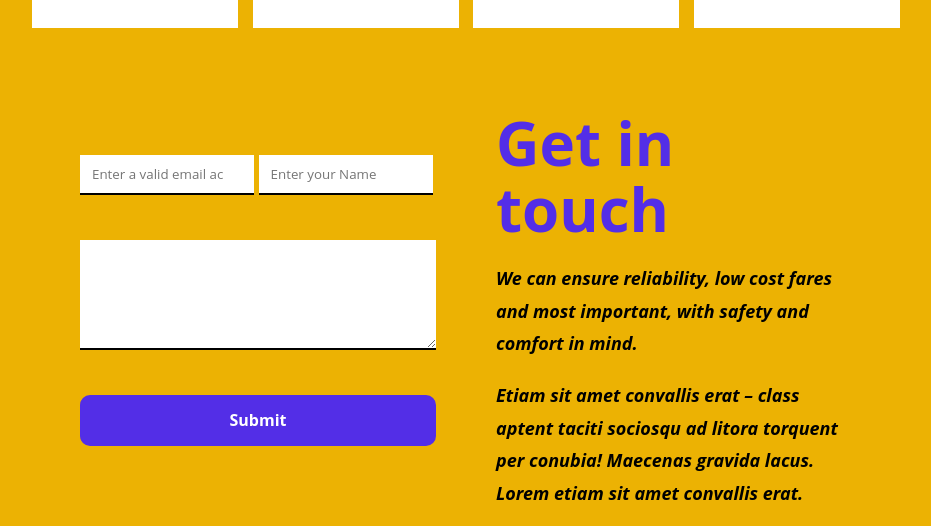
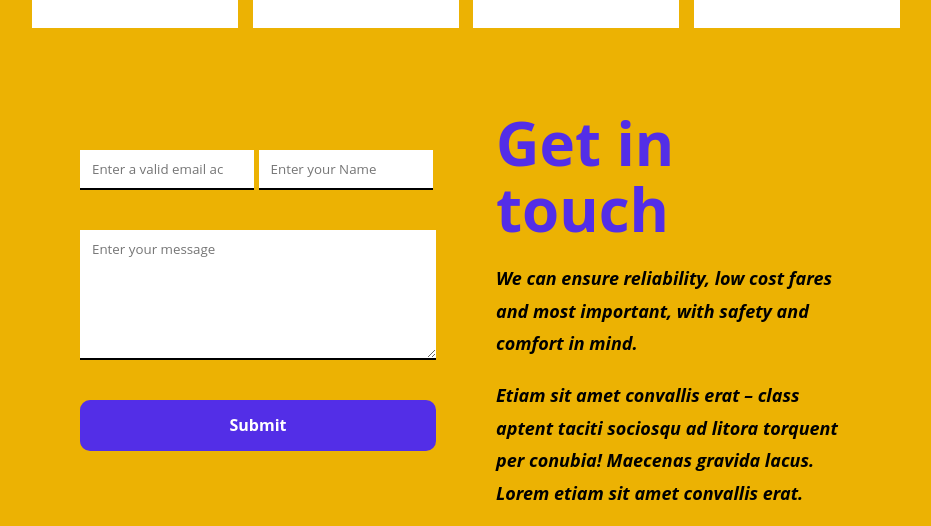
Before and after one commit to AnnaYeritsyan/Nicepage_template_front-end, a plain HTML site: page index.html in a window 1280 px wide. Shown: the part 3950-4476 px from the top of the page, without its empty margins (174-1105 px from the left). Drawn offline with nearby package versions, Linux system fonts and the light colour scheme.

Commit message:
textareaChange

```diff
--- a/index.html
+++ b/index.html
@@ -220,7 +220,7 @@
                         <input type="email" placeholder="Enter a valid email ac">
                         <input type="text" placeholder="Enter your Name">
                     </div>
-                    <textarea rows="6" cols="25"></textarea>
+                    <textarea rows="6" cols="25" placeholder="Enter your message"></textarea>
                     <input type="submit" class="formSubmit">
                 </form>
             </div>
--- a/style.css
+++ b/style.css
@@ -359,6 +359,7 @@ font-size: 54px;
 textarea{
     border: none;
     border-bottom: 2px solid black;
+    padding: 10px 12px;
 }
 .formSubmit{
     background-color: #532ee7;
```
